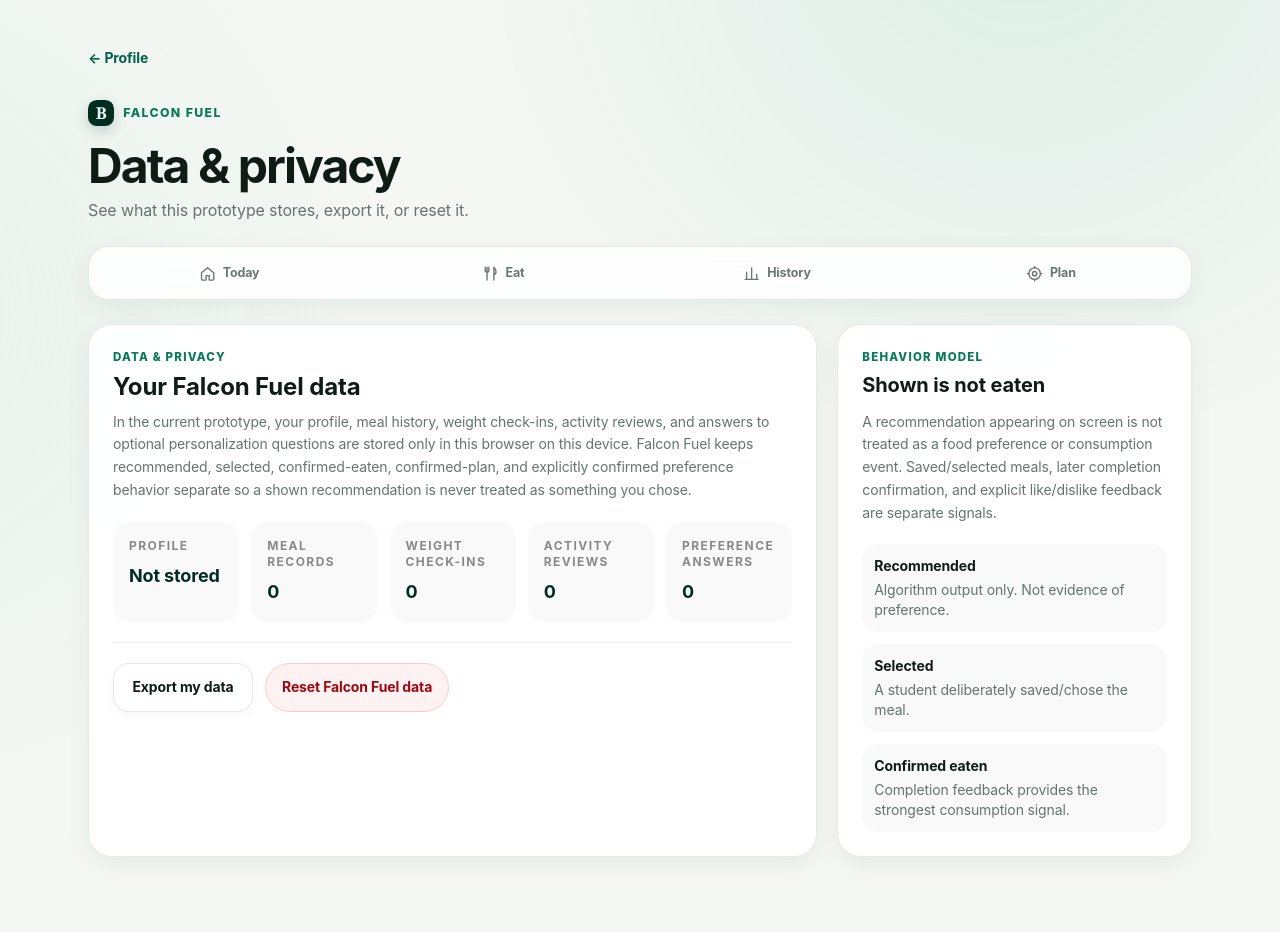
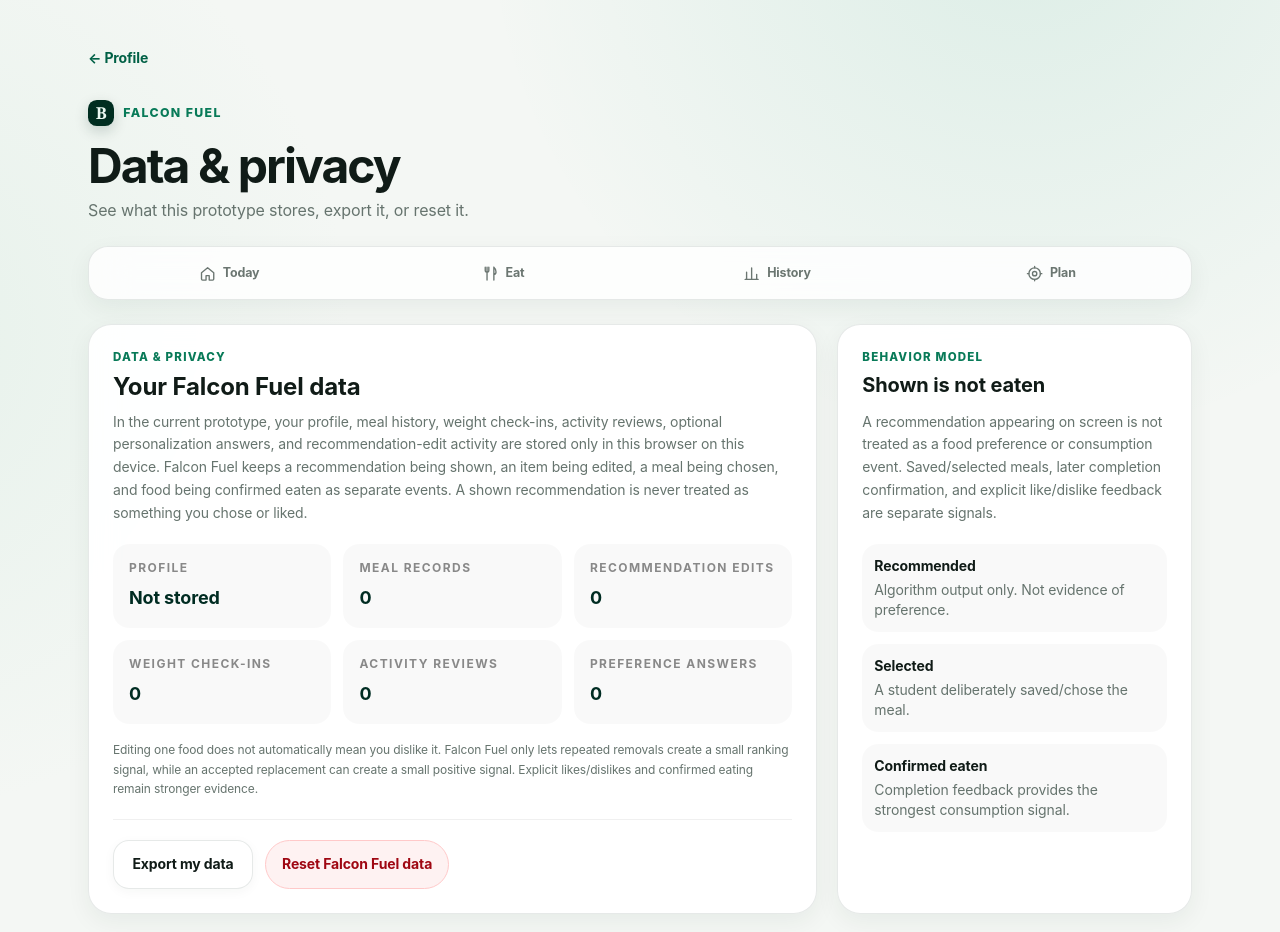
Before and after one commit to JamoV18/Bentley-Fuel, a Next.js app: page /data-privacy in a window 1280 px wide. Shown: the top 932 px of the page. Before the commit the page ends 905 px from the top, so only its background shows below. Built offline with nearby package versions, Linux system fonts and the light colour scheme.

Commit message:
Show recommendation interaction data controls

```diff
--- a/src/components/ProfileDataControls.tsx
+++ b/src/components/ProfileDataControls.tsx
@@ -9,6 +9,7 @@ const EMPTY_SUMMARY: FalconFuelStoredDataSummary = {
   progressObservationCount: 0,
   activityCheckInCount: 0,
   progressivePreferenceCount: 0,
+  recommendationInteractionCount: 0,
   storageScope: "this-device",
 };
 
@@ -43,16 +44,21 @@ export default function ProfileDataControls() {
       <p className="eyebrow">Data & privacy</p>
       <h2 className="mt-1 text-2xl font-bold">Your Falcon Fuel data</h2>
       <p className="mt-2 max-w-3xl text-sm leading-relaxed subtle">
-        In the current prototype, your profile, meal history, weight check-ins, activity reviews, and answers to optional personalization questions are stored only in this browser on this device. Falcon Fuel keeps recommended, selected, confirmed-eaten, confirmed-plan, and explicitly confirmed preference behavior separate so a shown recommendation is never treated as something you chose.
+        In the current prototype, your profile, meal history, weight check-ins, activity reviews, optional personalization answers, and recommendation-edit activity are stored only in this browser on this device. Falcon Fuel keeps a recommendation being shown, an item being edited, a meal being chosen, and food being confirmed eaten as separate events. A shown recommendation is never treated as something you chose or liked.
       </p>
 
-      <div className="mt-5 grid gap-3 sm:grid-cols-2 lg:grid-cols-5">
+      <div className="mt-5 grid gap-3 sm:grid-cols-2 lg:grid-cols-3">
         <div className="rounded-2xl bg-black/[.025] p-4"><p className="text-xs font-bold uppercase tracking-[.12em] text-black/45">Profile</p><p className="mt-2 text-lg font-bold text-emerald-950">{summary?.profileStored ? "Stored" : "Not stored"}</p></div>
         <div className="rounded-2xl bg-black/[.025] p-4"><p className="text-xs font-bold uppercase tracking-[.12em] text-black/45">Meal records</p><p className="mt-2 text-lg font-bold text-emerald-950">{summary?.mealHistoryCount ?? "—"}</p></div>
+        <div className="rounded-2xl bg-black/[.025] p-4"><p className="text-xs font-bold uppercase tracking-[.12em] text-black/45">Recommendation edits</p><p className="mt-2 text-lg font-bold text-emerald-950">{summary?.recommendationInteractionCount ?? "—"}</p></div>
         <div className="rounded-2xl bg-black/[.025] p-4"><p className="text-xs font-bold uppercase tracking-[.12em] text-black/45">Weight check-ins</p><p className="mt-2 text-lg font-bold text-emerald-950">{summary?.progressObservationCount ?? "—"}</p></div>
         <div className="rounded-2xl bg-black/[.025] p-4"><p className="text-xs font-bold uppercase tracking-[.12em] text-black/45">Activity reviews</p><p className="mt-2 text-lg font-bold text-emerald-950">{summary?.activityCheckInCount ?? "—"}</p></div>
         <div className="rounded-2xl bg-black/[.025] p-4"><p className="text-xs font-bold uppercase tracking-[.12em] text-black/45">Preference answers</p><p className="mt-2 text-lg font-bold text-emerald-950">{summary?.progressivePreferenceCount ?? "—"}</p></div>
       </div>
+
+      <p className="mt-4 text-xs leading-relaxed subtle">
+        Editing one food does not automatically mean you dislike it. Falcon Fuel only lets repeated removals create a small ranking signal, while an accepted replacement can create a small positive signal. Explicit likes/dislikes and confirmed eating remain stronger evidence.
+      </p>
 
       <div className="mt-5 flex flex-wrap gap-3 border-t border-black/[.06] pt-5">
         <button type="button" className="secondary text-sm" onClick={exportData}>Export my data</button>
@@ -60,7 +66,7 @@ export default function ProfileDataControls() {
           <button type="button" className="rounded-full border border-red-200 bg-red-50 px-4 py-2 text-sm font-bold text-red-800 transition hover:bg-red-100" onClick={() => setConfirmingReset(true)}>Reset Falcon Fuel data</button>
         ) : (
           <div className="flex flex-wrap items-center gap-2 rounded-2xl border border-red-200 bg-red-50 p-2">
-            <span className="px-2 text-xs font-semibold text-red-900">This removes your profile, meal history, weight check-ins, activity reviews, and preference answers from this browser.</span>
+            <span className="px-2 text-xs font-semibold text-red-900">This removes your profile, meal history, recommendation-edit history, weight check-ins, activity reviews, and preference answers from this browser.</span>
             <button type="button" className="rounded-full bg-red-700 px-3 py-2 text-xs font-bold text-white" onClick={resetData}>Delete all</button>
             <button type="button" className="rounded-full bg-white px-3 py-2 text-xs font-bold text-black/65" onClick={() => setConfirmingReset(false)}>Cancel</button>
           </div>
```
